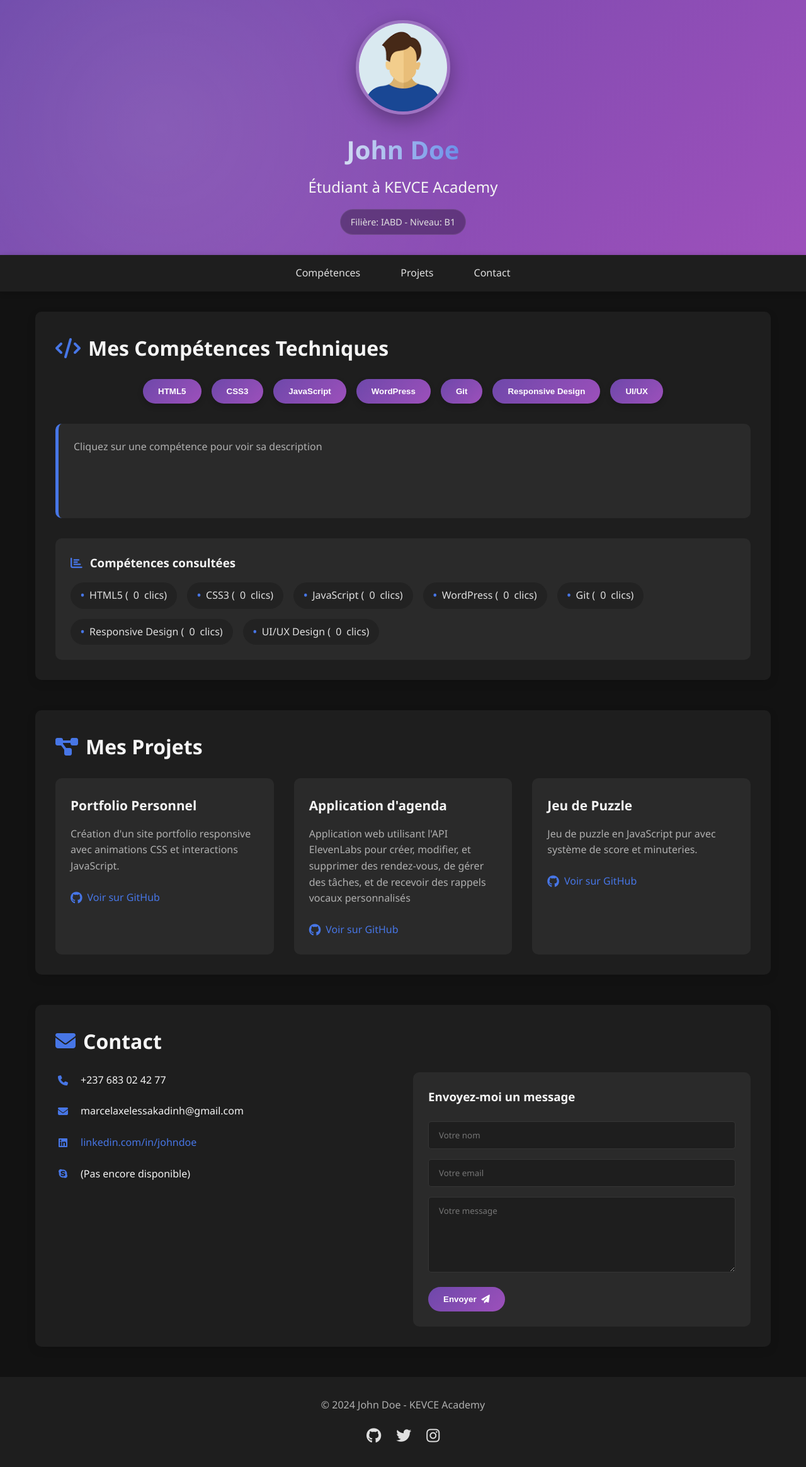
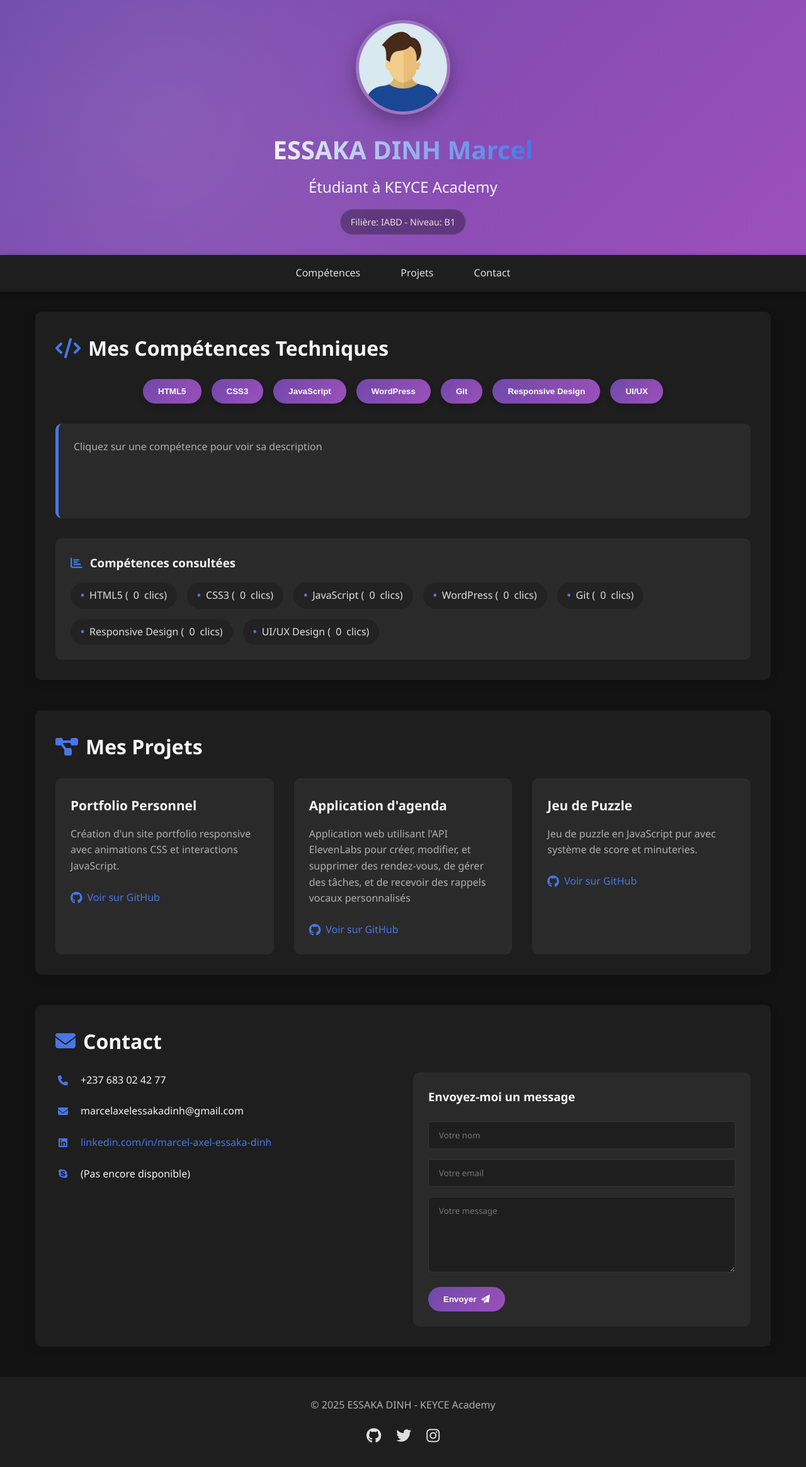
Before and after one commit to marcel0057/Portfolio, a plain HTML site: page index.html in a window 1280 px wide. Shown: the whole page at 63% size. Drawn offline with Linux system fonts and the light colour scheme.

Commit message:
Ajustement README

```diff
--- a/index.html
+++ b/index.html
@@ -3,7 +3,7 @@
 <head>
     <meta charset="UTF-8">
     <meta name="viewport" content="width=device-width, initial-scale=1.0">
-    <title>Mon Portfolio - KEVCE Academy</title>
+    <title>Mon Portfolio - KEYCE Academy</title>
     <link rel="stylesheet" href="style.css">
     <link rel="stylesheet" href="https://cdnjs.cloudflare.com/ajax/libs/font-awesome/6.4.0/css/all.min.css">
 </head>
@@ -12,8 +12,8 @@
         <div class="profile-container">
             <img src="img/profile.png" alt="Photo de profil" class="profile-img">
             <div class="header-text">
-                <h1>John Doe</h1>
-                <h2>Étudiant à KEVCE Academy</h2>
+                <h1>ESSAKA DINH Marcel</h1>
+                <h2>Étudiant à KEYCE Academy</h2>
                 <div class="badge">Filière: IABD - Niveau: B1</div>
             </div>
         </div>
@@ -87,7 +87,7 @@
                     <p><i class="fas fa-envelope"></i> marcelaxelessakadinh@gmail.com</p>
                     <p>
                         <i class="fab fa-linkedin"></i>
-                        <a href="www.linkedin.com/in/marcel-axel-essaka-dinh-679a74362" target="_blank">linkedin.com/in/johndoe</a>
+                        <a href="www.linkedin.com/in/marcel-axel-essaka-dinh-679a74362" target="_blank">linkedin.com/in/marcel-axel-essaka-dinh</a>
                     </p>
                     <p><i class="fab fa-skype"></i> (Pas encore disponible)</p>
                 </div>
@@ -105,9 +105,9 @@
     </main>
 
     <footer>
-        <p>&copy; 2024 John Doe - KEVCE Academy</p>
+        <p>&copy; 2025 ESSAKA DINH - KEYCE Academy</p>
         <div class="social-links">
-            <a href="#"><i class="fab fa-github"></i></a>
+            <a href="https://github.com/marcel0057"><i class="fab fa-github"></i></a>
             <a href="#"><i class="fab fa-twitter"></i></a>
             <a href="#"><i class="fab fa-instagram"></i></a>
         </div>
```
Also changed, not shown: 1 other file.
